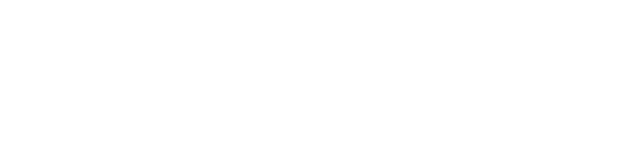
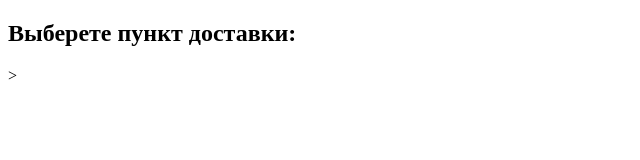
Before and after one commit to alexansokol/new-project, a plain HTML site: page index.html in a window 1280 px wide. Shown: the whole page, without its empty margins (0-640 px from the left). Drawn offline with Linux system fonts and the light colour scheme.

Commit message:
'basket-delivery-options'

```diff
--- a/index.html
+++ b/index.html
@@ -5,6 +5,6 @@
     <title>Title</title>
 </head>
 <body>
-
+<h2>Выберете пункт доставки:</h2>>
 </body>
 </html>
```
